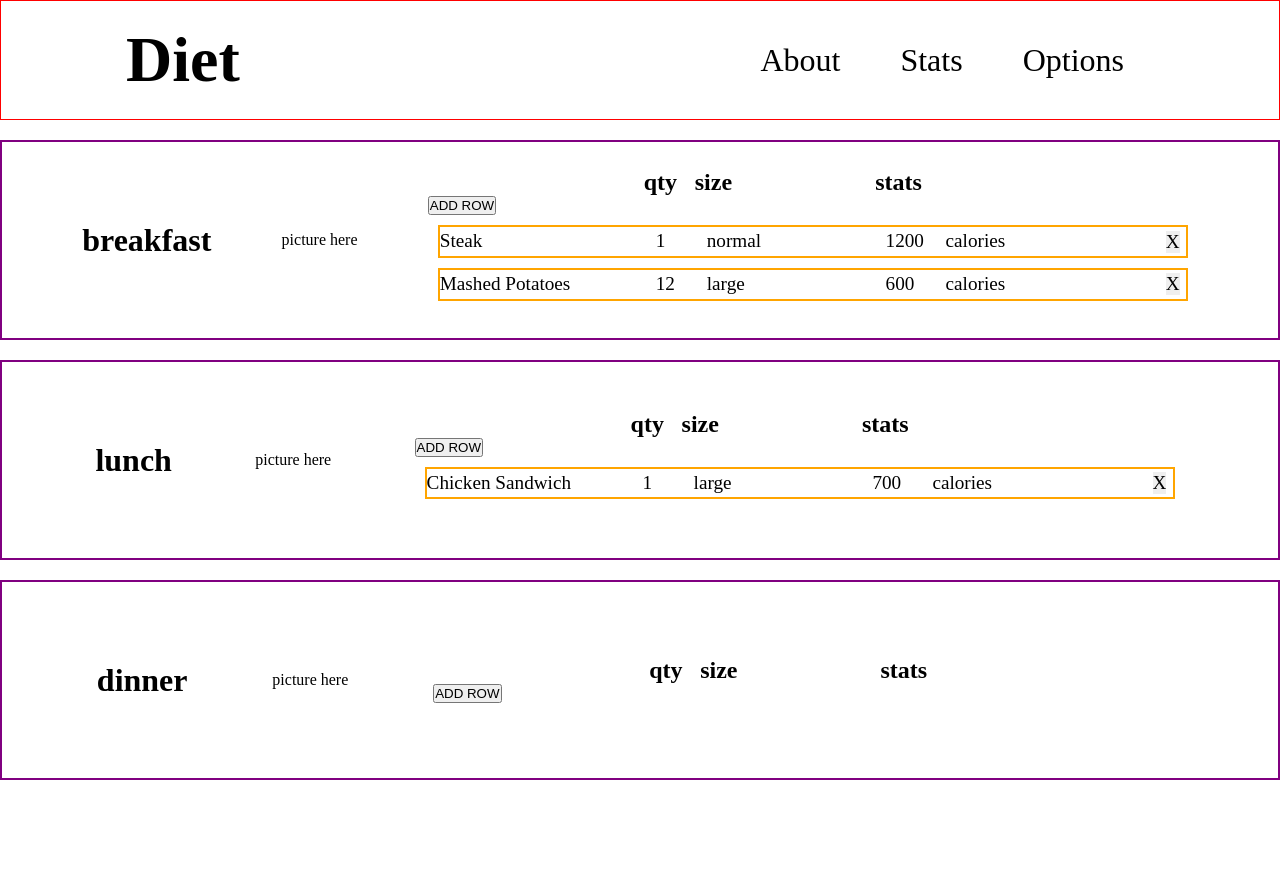
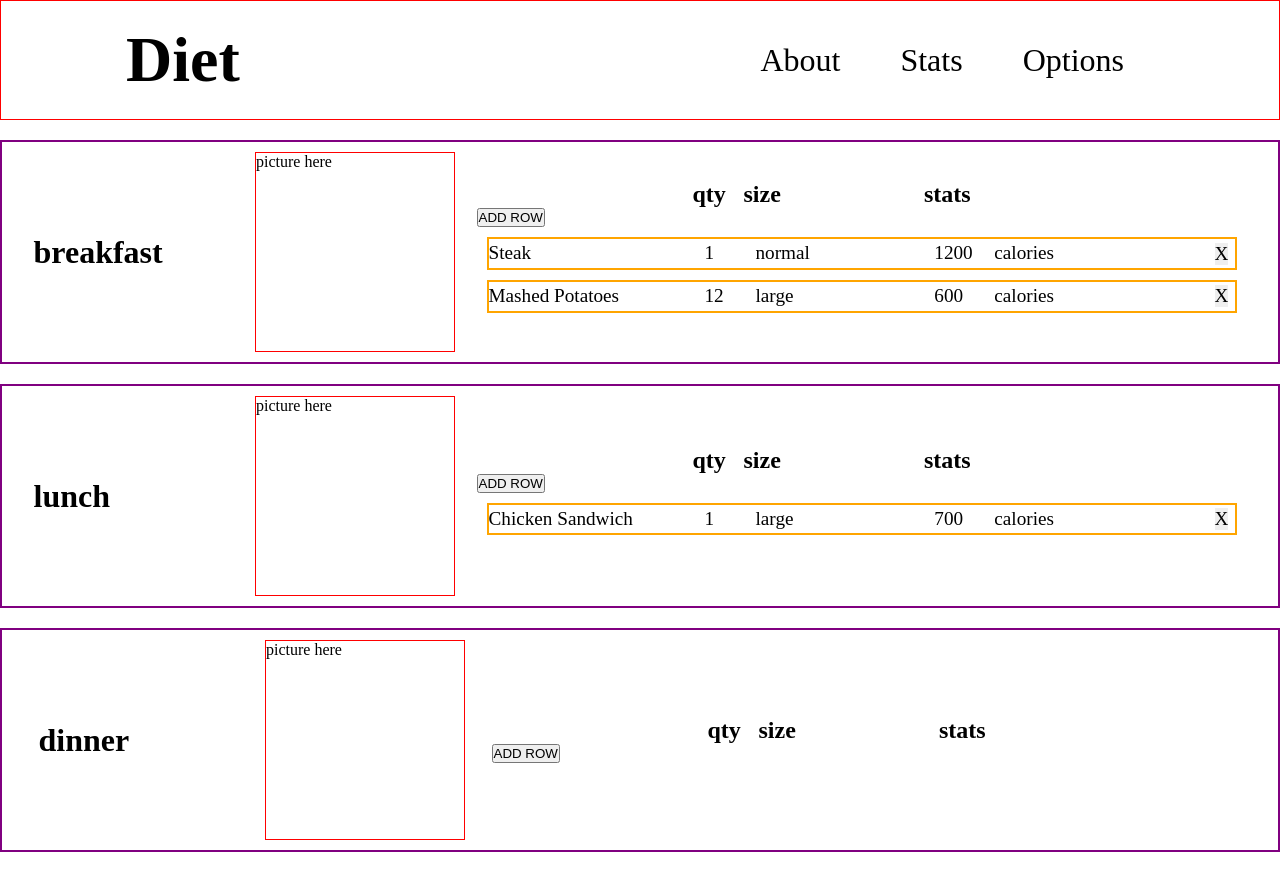
Before and after one commit to taujeng/diet, a Next.js app: page / in a window 1280 px wide. Before the commit the page ends 800 px from the top, so only its background shows below. Built offline with nearby package versions, Linux system fonts and the light colour scheme.

Commit message:
Adjust alignments.

```diff
--- a/src/app/components/meal/meal.css
+++ b/src/app/components/meal/meal.css
@@ -6,6 +6,14 @@
   display: flex;
   justify-content: space-evenly;
   align-items: center;
+}
+.meal-container .meal-title {
+  width: 200px;
+}
+.meal-container .meal-pic {
+  width: 200px;
+  height: 200px;
+  border: 1px red solid;
 }
 .meal-container .meal-content .meal-label {
   width: 750px;
--- a/src/app/components/meal/meal.scss
+++ b/src/app/components/meal/meal.scss
@@ -6,6 +6,14 @@
   display: flex;
   justify-content: space-evenly;
   align-items: center;
+  .meal-title {
+    width: 200px;
+  }
+  .meal-pic {
+    width: 200px;
+    height: 200px;
+    border: 1px red solid;
+  }
   .meal-content {
     .meal-label {
       width: 750px;
```
Also changed, not shown: 1 other file (tests, documents, lock files or other folders).
